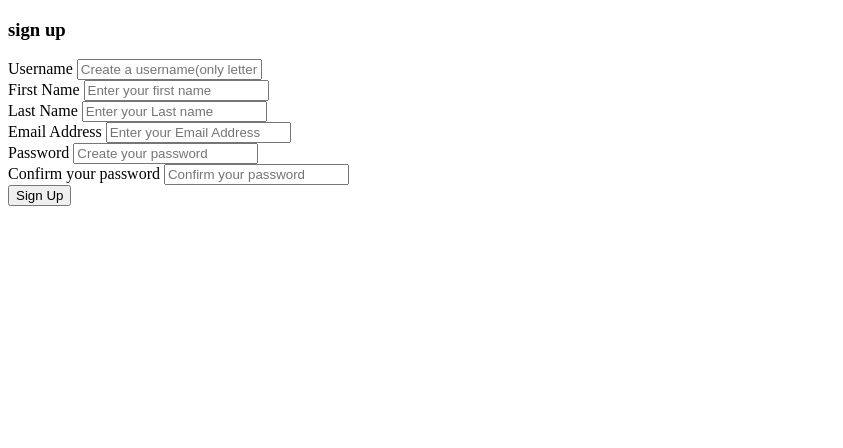
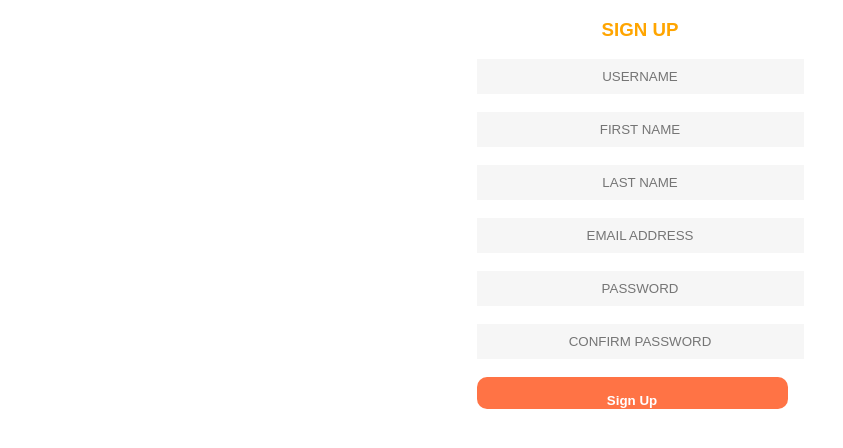
Before and after one commit to hackerharsh-77/Django-Login-Page, a Django app: page /signup in a window 1280 px wide. Shown: the top 448 px of the page, without its empty margins (0-843 px from the left). Run offline with Django 3.2, Linux system fonts and the light colour scheme.

Commit message:
added CSS

```diff
--- a/log/settings.py
+++ b/log/settings.py
@@ -10,6 +10,7 @@ For the full list of settings and their values, see
 https://docs.djangoproject.com/en/3.2/ref/settings/
 """
 
+import os
 from pathlib import Path
 
 # Build paths inside the project like this: BASE_DIR / 'subdir'.
@@ -122,4 +123,8 @@ STATIC_URL = '/static/'
 # Default primary key field type
 # https://docs.djangoproject.com/en/3.2/ref/settings/#default-auto-field
 
+STATICFILES_DIRS = [
+
+   os.path.join(BASE_DIR,'static')
+]
 DEFAULT_AUTO_FIELD = 'django.db.models.BigAutoField'
--- /dev/null
+++ b/static/css/style.css
@@ -0,0 +1,136 @@
+h3{
+    color: orange;
+    text-align:center;
+}
+
+h4{
+    color: orange;
+    text-align:center;
+}
+
+
+.selecteduppertext {
+    background-color: #FF7345;
+    vertical-align: middle;
+    font-weight: 600;
+    padding-top: 1.9vh;
+    font-family: 'Poppins', sans-serif;
+    color: #FFFFFF;
+    cursor: pointer;
+    /* box-shadow: 0 8px 16px 0 rgb(255 66 66 / 37%), 0 5px 10px 0 rgb(0 0 0 / 19%); */
+    width: 311px;
+    border:none;
+    border-radius: 10px;
+
+}
+
+.usernames{
+    padding: 10px 75px;
+    border:orange;
+    background-color: rgb(246 246 246);
+    text-align: center;
+
+}
+.firstn{
+    padding: 10px 75px;
+    border:orange;
+    background-color: rgb(246 246 246);
+    text-align: center;
+}
+.lastn{
+    padding: 10px 75px;
+    border:orange;
+    background-color: rgb(246 246 246);
+    text-align: center;
+}
+
+.email{
+    padding: 10px 75px;
+    border:orange;
+    background-color: rgb(246 246 246);
+    text-align: center;
+
+}
+
+.password1{
+    padding: 10px 75px;
+    border:orange;
+    background-color: rgb(246 246 246);
+    text-align: center;
+
+}
+
+.password2{
+    padding: 10px 75px;
+    border:orange;
+    background-color: rgb(246 246 246);
+    text-align: center;
+
+
+}
+ .form{
+    background-color: white;
+    box-shadow:sienna;
+    border-radius: 10px;
+    width: 400px;
+    height: 284px;
+    margin:auto;
+    justify-content: center;
+    display: flex;
+
+}
+a:link {
+    text-decoration: none;
+    color: white;
+
+  }
+
+  a:visited {
+    text-decoration: none;
+  }
+
+.unselecteduppertext {
+    background-color: #ff744525;
+    font-weight: 600;
+    vertical-align: middle;
+    padding-top: 1.9vh;
+    font-family: 'Poppins', sans-serif;
+    color: #FF7345;
+    cursor: pointer;
+    width: 311px;
+    border: none;
+    border-radius:10px;
+
+}
+.frame{
+    background-color: rgb(246 246 246);
+    box-shadow:sienna;
+    border-radius: 10px;
+    width: 400px;
+    height: 284px;
+    margin: auto;
+
+
+}
+.uppertextbox {
+    text-align: center;
+    vertical-align: middle;
+}
+
+.row {
+    text-align: center;
+    display: -ms-flexbox;
+    -ms-flex-wrap: wrap;
+    flex-wrap: wrap;
+    margin-right: -15px;
+    margin-left: -15px;
+    width: auto;
+    height: auto;
+    padding-top: 100px;
+    font-size: 10px;
+}
+
+html, body * {
+    box-sizing: border-box;
+    font-family: 'Poppins', sans-serif;
+}
--- a/templates/authentication/signup.html
+++ b/templates/authentication/signup.html
@@ -1,35 +1,42 @@
 <!DOCTYPE html>
+{% load static %}
 <html lang="en">
 <head>
     <meta charset="UTF-8">
     <meta http-equiv="X-UA-Compatible" content="IE=edge">
     <meta name="viewport" content="width=device-width, initial-scale=1.0">
     <title>Document</title>
+    <link rel="stylesheet" type="text/css" href="{% static 'css/style.css' %}"/>
 </head>
 <body>
-    <h3>sign up</h3>
+    <h3>SIGN UP</h3>
+    <div class="form">
     <form action="/signup" method="post">
     {% csrf_token %}
-        <label for="">Username</label>
-        <input type="text" name="username" id="username" placeholder="Create a username(only letters and numbers" required>
+        <label for=""></label>
+        <input type="text" class="usernames" name="username" id="username" placeholder="USERNAME" required>
         <br>
-        <label for="">First Name</label>
-        <input type="text" name="fname" id="fname" placeholder="Enter your first name" required>
         <br>
-        <label for="">Last Name</label>
-        <input type="text" name="lname" id="lname" placeholder="Enter your Last name" required>
+        <label for=""></label>
+        <input type="text" class="firstn" name="fname" id="fname" placeholder="FIRST NAME" required>
         <br>
-        <label for="">Email Address</label>
-        <input type="email" name="email" id="email" placeholder="Enter your Email Address" required>
         <br>
-        <label for="">Password</label>
-        <input type="password" name="pass1" id="pass1" placeholder="Create your password" required>
+        <label for=""></label>
+        <input type="text" class="lastn" name="lname" id="lname" placeholder="LAST NAME" required>
         <br>
-        <label for="">Confirm your password</label>
-        <input type="password" name="pass2" id="pass2" placeholder="Confirm your password" required>
         <br>
-        <button type="submit" class="btn btn-primary">Sign Up</button>
+        <label for=""></label>
+        <input type="email" class="email"name="email" id="email" placeholder="EMAIL ADDRESS" required>
+        <br><br>
+        <label for=""></label>
+        <input type="password" class="password1" name="pass1" id="pass1" placeholder="PASSWORD" required>
+        <br><br>
+        <label for=""></label>
+        <input type="password"class="password2" name="pass2" id="pass2" placeholder="CONFIRM PASSWORD" required>
+        <br><br>
+        <button type="submit" class="col align-self-center selecteduppertext">Sign Up</button>
     </form>
+    </div>
 
 </body>
 </html>
```
Also changed, not shown: templates/authentication/index.html (+13 -6 lines), templates/authentication/signin.html (+12 -8 lines), db.sqlite3.
